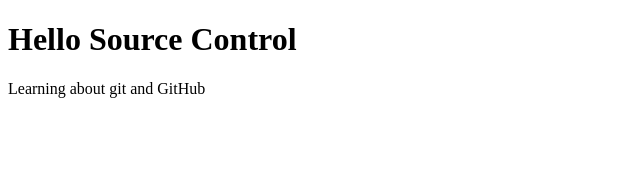
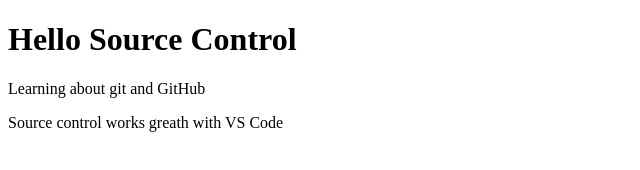
Before and after one commit to Keanam/CPW203-HelloSourceControl, a plain HTML site: page index.html in a window 1280 px wide. Shown: the whole page, without its empty margins (0-640 px from the left). Drawn offline with Linux system fonts and the light colour scheme.

Commit message:
Added second partagraph

```diff
--- a/index.html
+++ b/index.html
@@ -10,5 +10,9 @@
     <h1>Hello Source Control</h1>
 
     <p>Learning about git and GitHub</p>
+
+    <p> Source control works greath with
+        VS Code
+    </p>
 </body>
 </html>
```
